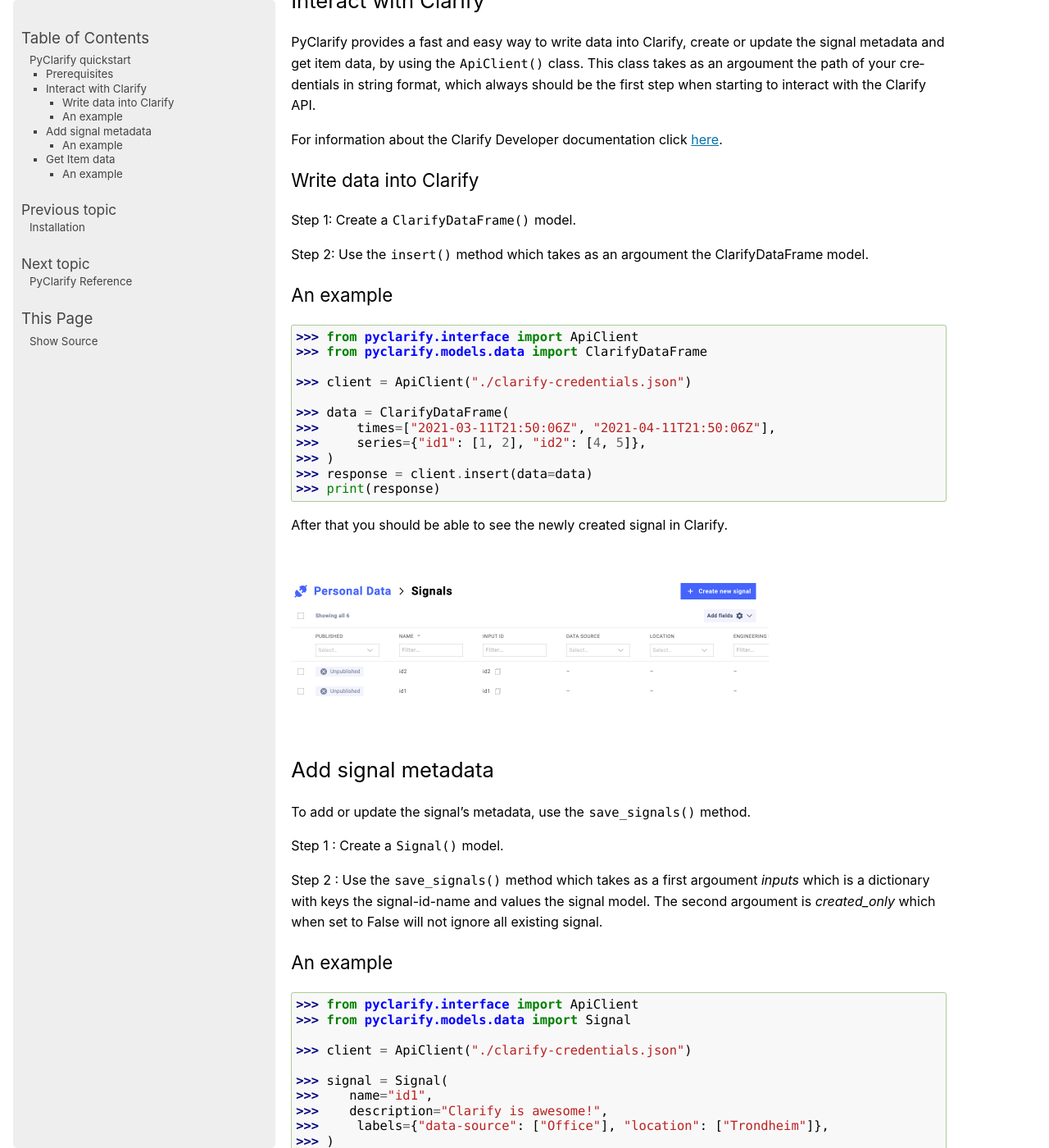
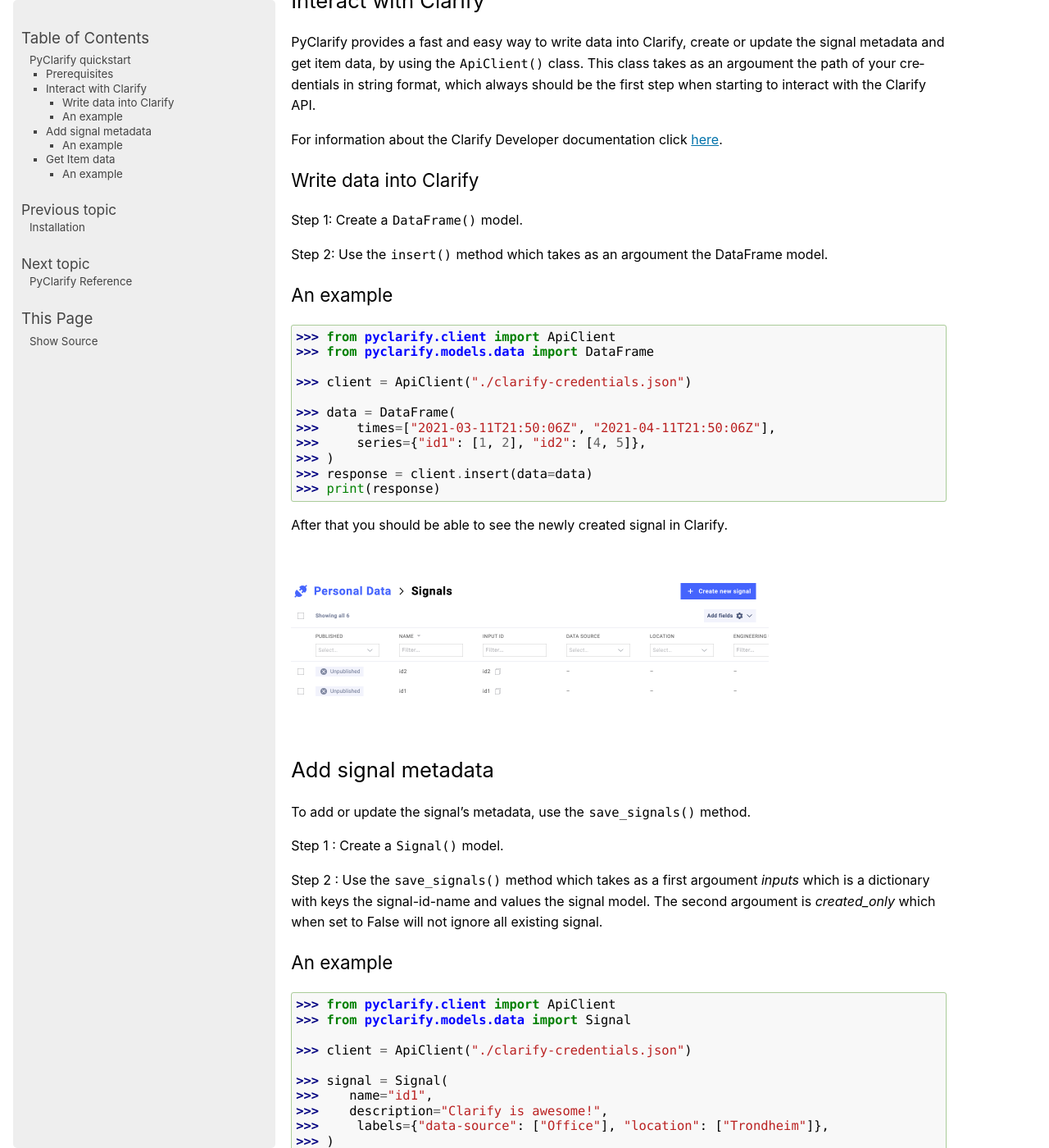
Before and after one commit to clarify/pyclarify, a Sphinx documentation site: the page built from docs/source/user/quickstart.rst, in a window 1280 px wide and 1400 px high, scrolled down 359 px. Shown: the whole window at 82% size. Built offline with Sphinx 7.4.7, drawn with Linux system fonts in a browser that asks for light colours; some of the changed text lies outside the part shown.

Commit message:
Update name
Interface.py -> client.py
ClarifyDataFrame -> DataFrame

```diff
--- a/docs/source/reference/index.rst
+++ b/docs/source/reference/index.rst
@@ -13,7 +13,7 @@
 .. toctree::
    :maxdepth: 2
 
-   interface
+   client
    oauth2
    models
    logging
--- a/docs/source/reference/oauth2.rst
+++ b/docs/source/reference/oauth2.rst
@@ -1,4 +1,4 @@
-PyClarify 0Auth
+PyClarify Auth
 ===============
 
 .. automodule:: pyclarify.oauth2
--- a/docs/source/user/quickstart.rst
+++ b/docs/source/user/quickstart.rst
@@ -20,7 +20,7 @@
 
 Interact with Clarify
 =====================
-PyClarify provides a fast and easy way to write data into Clarify, create or update the signal metadata and get item data, by using the :py:meth:`~pyclarify.interface.ApiClient` class.
+PyClarify provides a fast and easy way to write data into Clarify, create or update the signal metadata and get item data, by using the :py:meth:`~pyclarify.client.ApiClient` class.
 This class takes as an argoument the path of your credentials in string format, which always should be the first step when starting to interact with the Clarify API.
 
 For information about the Clarify Developer documentation
@@ -29,21 +29,21 @@
 Write data into Clarify
 ^^^^^^^^^^^^^^^^^^^^^^^
 
-Step 1: Create a :py:meth:`~pyclarify.models.data.ClarifyDataFrame` model.
+Step 1: Create a :py:meth:`~pyclarify.models.data.DataFrame` model.
 
-Step 2: Use the  :py:meth:`~pyclarify.interface.ApiClient.insert` method which takes as an argoument the ClarifyDataFrame model.
+Step 2: Use the  :py:meth:`~pyclarify.client.ApiClient.insert` method which takes as an argoument the DataFrame model.
 
 An example
 ^^^^^^^^^^
 
 .. code-block:: python
 
-    >>> from pyclarify.interface import ApiClient
-    >>> from pyclarify.models.data import ClarifyDataFrame
+    >>> from pyclarify.client import ApiClient
+    >>> from pyclarify.models.data import DataFrame
 
     >>> client = ApiClient("./clarify-credentials.json")
 
-    >>> data = ClarifyDataFrame(
+    >>> data = DataFrame(
     >>>     times=["2021-03-11T21:50:06Z", "2021-04-11T21:50:06Z"],
     >>>     series={"id1": [1, 2], "id2": [4, 5]},
     >>> )
@@ -64,11 +64,11 @@
 Add signal metadata
 ===================
 
-To add or update the signal's metadata, use the :py:meth:`~pyclarify.interface.ApiClient.save_signals` method.
+To add or update the signal's metadata, use the :py:meth:`~pyclarify.client.ApiClient.save_signals` method.
 
 Step 1 : Create a :py:meth:`~pyclarify.models.data.Signal` model.
 
-Step 2 : Use the  :py:meth:`~pyclarify.interface.ApiClient.save_signals` method which takes as a first argoument *inputs* which is a dictionary with keys the signal-id-name and values the signal model.
+Step 2 : Use the  :py:meth:`~pyclarify.client.ApiClient.save_signals` method which takes as a first argoument *inputs* which is a dictionary with keys the signal-id-name and values the signal model.
 The second argoument is *created_only* which when set to False will not ignore all existing signal.
 
 
@@ -77,7 +77,7 @@
 
 .. code-block:: python
 
-    >>> from pyclarify.interface import ApiClient
+    >>> from pyclarify.client import ApiClient
     >>> from pyclarify.models.data import Signal
 
     >>> client = ApiClient("./clarify-credentials.json")
@@ -103,12 +103,12 @@
 =============
 
 To get data of an item, you first must have an integration with reading access.
-Once the is a reading access for an integation, use the :py:meth:`~pyclarify.interface.ApiClient.select_items` method.
+Once the is a reading access for an integation, use the :py:meth:`~pyclarify.client.ApiClient.select_items` method.
 
 Step 1: Create a :py:meth:`~pyclarify.models.requests.ItemSelect` model. This model uses three other models.
 The :py:meth:`~pyclarify.models.requests.ParamsSelectItems`, :py:meth:`~pyclarify.models.requests.ParamsSelectTimes` and the :py:meth:`~pyclarify.models.requests.ParamsSelectSeries`.
 
-Step 2: Call the :py:meth:`~pyclarify.interface.ApiClient.select_items` method with ItemSelect as an argument.
+Step 2: Call the :py:meth:`~pyclarify.client.ApiClient.select_items` method with ItemSelect as an argument.
 
 
 An example
@@ -116,7 +116,7 @@
 
 .. code-block:: python
 
-    >>> from pyclarify.interface import ApiClient
+    >>> from pyclarify.client import ApiClient
     >>> from pyclarify.models.requests import (
     >>>         ItemSelect,
     >>>         ParamsSelectItems,
```
Also changed, not shown: docs/source/reference/client.rst (added, +16 -0 lines), docs/source/reference/interface.rst (deleted, +0 -16 lines).
